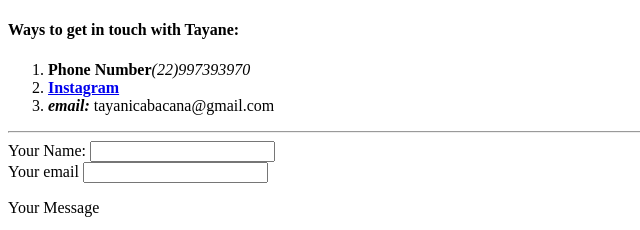
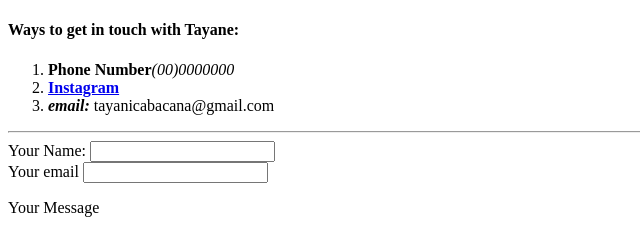
Before and after one commit to TayaneMaciel/cvtayane, a plain HTML site: page contact.html in a window 1280 px wide. Shown: the top 230 px of the page, 0-640 px from the left. Drawn offline with Linux system fonts and the light colour scheme.

Commit message:
Update contact.html

```diff
--- a/contact.html
+++ b/contact.html
@@ -7,7 +7,7 @@
   </head>
   <body>
     <ol>
-      <li><strong>Phone Number</strong><em>(22)997393970</em></li>
+      <li><strong>Phone Number</strong><em>(00)0000000</em></li>
       <li><a href= "https://www.instagram.com/tayanemaciel/"><strong> Instagram</strong> </a></li>
       <li><strong><em>email: </em></strong>tayanicabacana@gmail.com</li>
       </ol>
```
